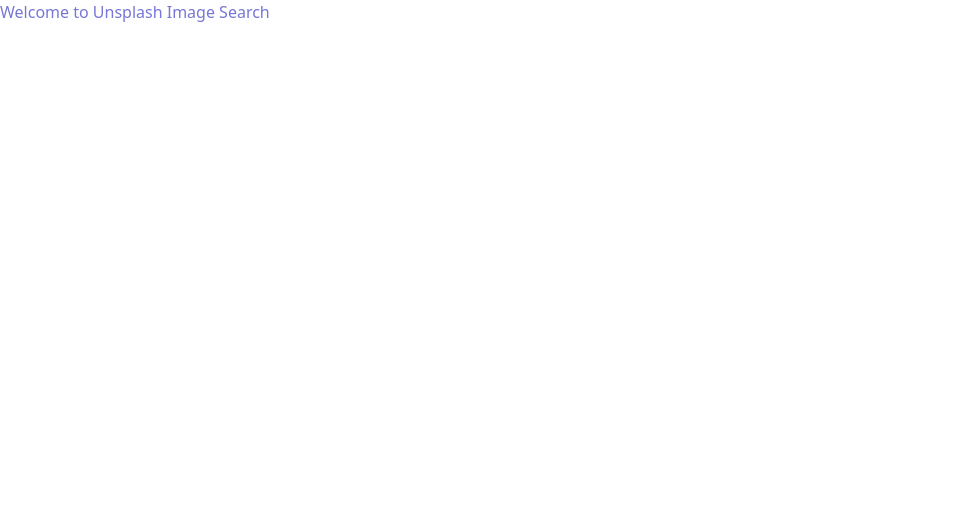
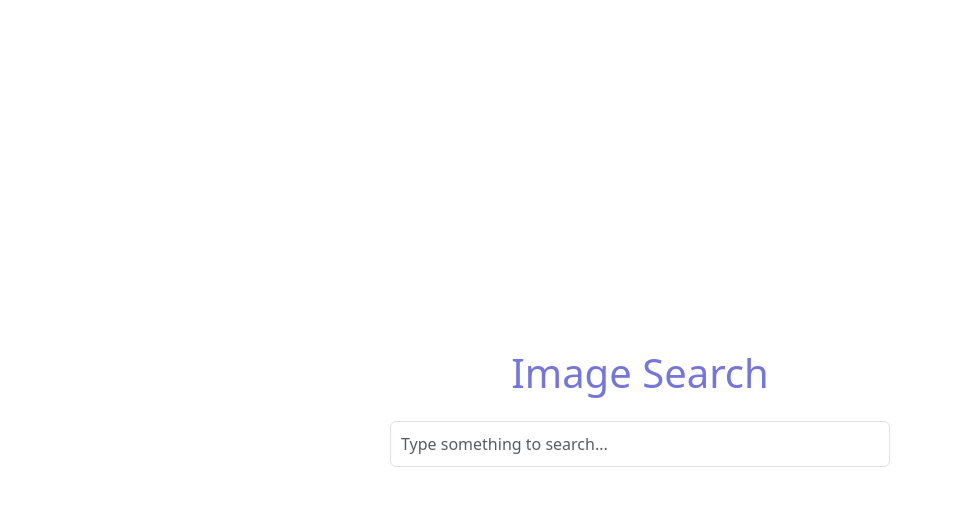
Before and after one commit to milliorn/unsplash-image-search, a React app: page / in a window 1280 px wide. Shown: the top 506 px of the page, without its empty margins (0-953 px from the left). Built offline with nearby package versions, Linux system fonts and the light colour scheme; the HTML template or start-up script is replaced by a standard one.

Commit message:
Search Input

```diff
--- a/src/App.tsx
+++ b/src/App.tsx
@@ -1,8 +1,24 @@
-function App() {
+import { useRef } from "react";
+import { Form } from "react-bootstrap";
 
+const App = () => {
+  // Create a reference to store the value entered by the user
+  const searchInput = useRef(null);
   return (
-    <div>Welcome to Unsplash Image Search</div>
-  )
-}
+    <div className="container">
+      <h1 className="title">Image Search</h1>
+      <div className="search-section">
+        <Form>
+          <Form.Control
+            type="search"
+            placeholder="Type something to search..."
+            className="search-input"
+            ref={searchInput}
+          />
+        </Form>
+      </div>
+    </div>
+  );
+};
 
-export default App
+export default App;
```
